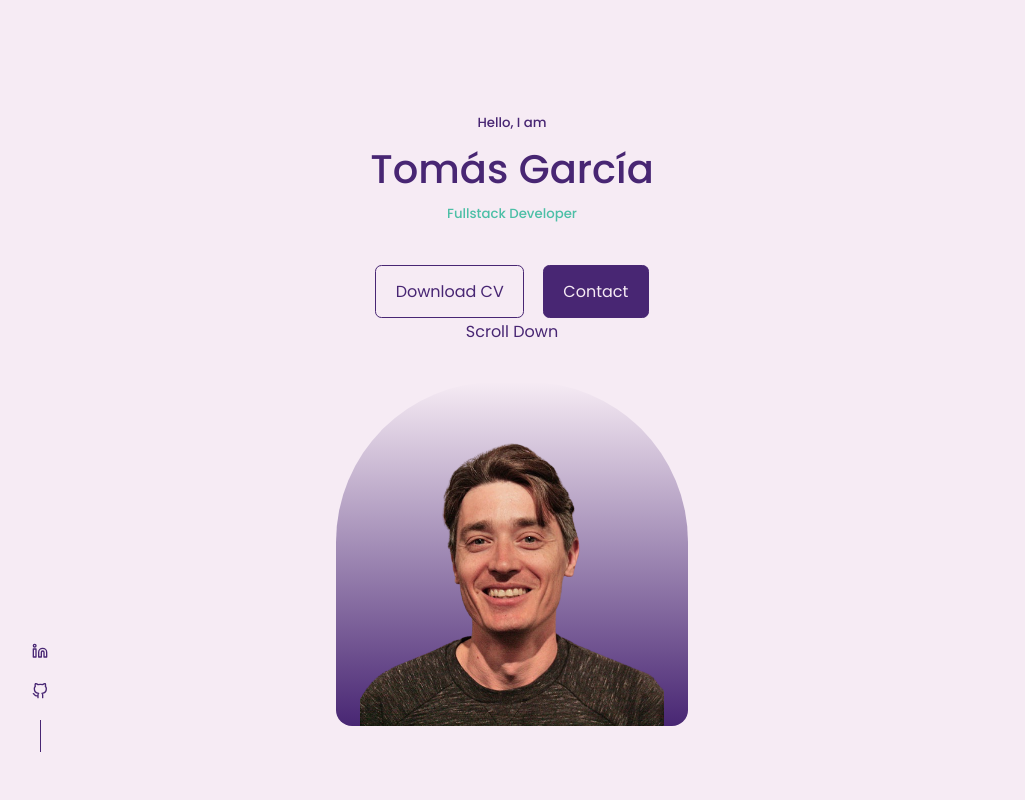
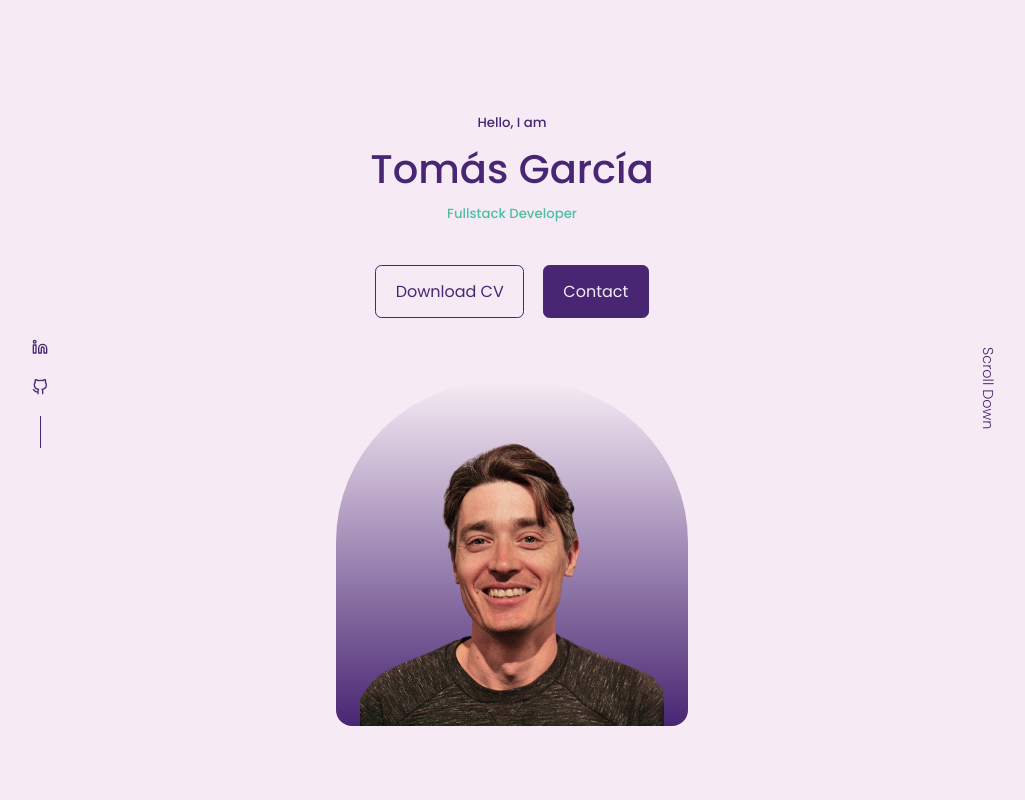
Before and after one commit to TomasGarciaDev/react-portfolio-website, a React (Create React App) app: page / in a window 1280 px wide. Shown: the top 800 px of the page, without its empty margins (128-1153 px from the left). Built offline with nearby package versions, Linux system fonts and the light colour scheme.

Commit message:
Scroll Down CSS added

```diff
--- a/src/components/header/header.css
+++ b/src/components/header/header.css
@@ -27,7 +27,7 @@ header {
   gap: 0.8rem;
   position: absolute;
   left: 0;
-  bottom: 3rem;
+  bottom: 22rem;
 }
 
 .header__socials::after {
@@ -51,3 +51,14 @@ header {
   overflow: hidden;
   padding: 3rem 1.5rem 1.5rem 1.5rem;
 }
+
+/* ========== SCROOL DOWN ========== */
+
+.scroll__down {
+  position: absolute;
+  right: -2.3rem;
+  bottom: 25rem;
+  transform: rotate(90deg);
+  font-weight: 300;
+  font-size: 0.9rem;
+}
```
